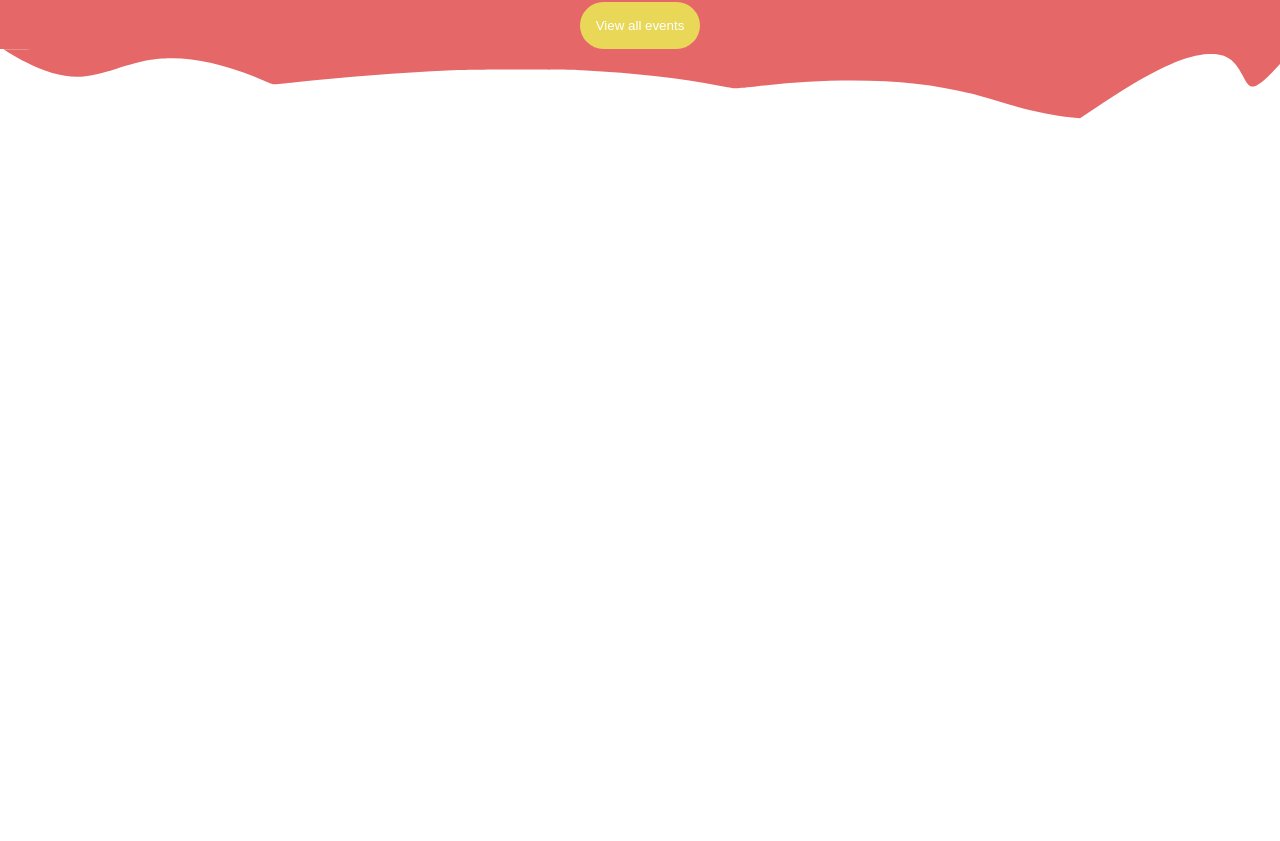
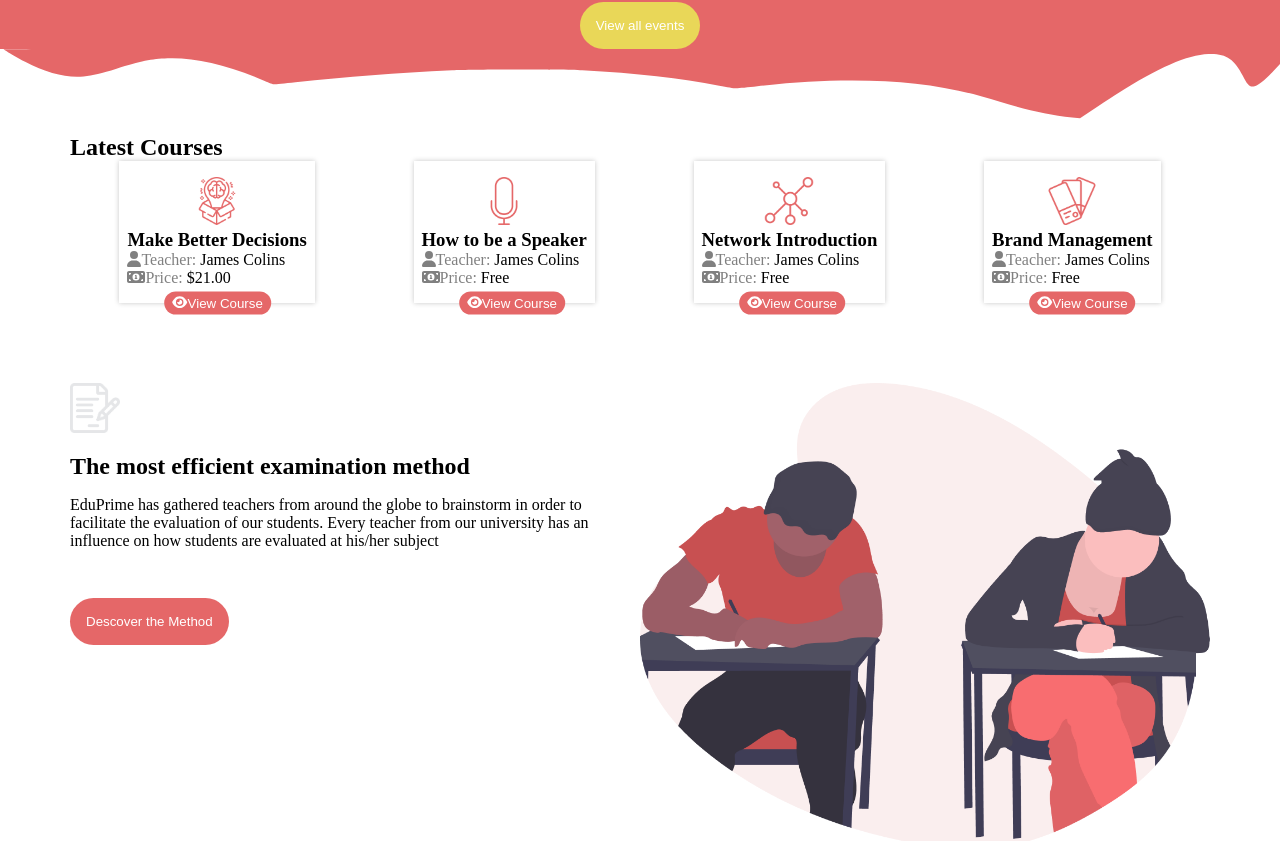
Before and after one commit to SimoneRicco/proj-html-vuejs, a Vue app in the folder my-app/: page / in a window 1280 px wide. Shown: the part 2448-3289 px from the top of the page. Before the commit the page ends 2582 px from the top, so only its background shows below. Built offline with nearby package versions, Linux system fonts and the light colour scheme.

Commit message:
add GeneralInfo component

```diff
--- a/my-app/src/App.vue
+++ b/my-app/src/App.vue
@@ -2,6 +2,7 @@
 import Browse from "./components/Browse.vue";
 import Events from "./components/Events.vue";
 import Faculties from "./components/Faculties.vue";
+import GeneralInfo from "./components/GeneralInfo.vue";
 import Header from "./components/Header.vue";
 import UniversityYear from "./components/UniversityYear.vue";
 export default {
@@ -24,6 +25,7 @@ export default {
     Faculties,
     UniversityYear,
     Events,
+    GeneralInfo,
   },
 };
 </script>
@@ -35,6 +37,7 @@ export default {
     <Faculties></Faculties>
     <UniversityYear></UniversityYear>
     <Events></Events>
+    <GeneralInfo></GeneralInfo>
   </div>
 </template>
 
--- /dev/null
+++ b/my-app/src/components/GeneralInfo.vue
@@ -0,0 +1,184 @@
+<script>
+export default {};
+</script>
+
+<template>
+  <section>
+    <div class="latest-courses">
+      <h2>Latest Courses</h2>
+      <div class="cards">
+        <div class="card">
+          <div class="image">
+            <img
+              src="../../edu/img/Decisions-icon.png"
+              alt=""
+              class="top-icon"
+            />
+          </div>
+          <h3 class="black">Make Better Decisions</h3>
+          <div class="teacher">
+            <font-awesome-icon icon="fa-solid fa-user" />Teacher:
+            <span class="black">James Colins</span>
+          </div>
+          <div class="price">
+            <font-awesome-icon icon="fa-solid fa-money-bill-1" />Price:
+            <span class="black">$21.00</span>
+          </div>
+          <button class="v-course">
+            <font-awesome-icon icon="fa-solid fa-eye" />View Course
+          </button>
+        </div>
+        <div class="card">
+          <div class="image">
+            <img src="../../edu/img/Speaker-icon.png" alt="" class="top-icon" />
+          </div>
+          <h3 class="black">How to be a Speaker</h3>
+          <div class="teacher">
+            <font-awesome-icon icon="fa-solid fa-user" />Teacher:
+            <span class="black">James Colins</span>
+          </div>
+          <div class="price">
+            <font-awesome-icon icon="fa-solid fa-money-bill-1" />Price:
+            <span class="black">Free</span>
+          </div>
+          <button class="v-course">
+            <font-awesome-icon icon="fa-solid fa-eye" />View Course
+          </button>
+        </div>
+        <div class="card">
+          <div class="image">
+            <img src="../../edu/img/Network-icon.png" alt="" class="top-icon" />
+          </div>
+          <h3 class="black">Network Introduction</h3>
+          <div class="teacher">
+            <font-awesome-icon icon="fa-solid fa-user" />Teacher:
+            <span class="black">James Colins</span>
+          </div>
+          <div class="price">
+            <font-awesome-icon icon="fa-solid fa-money-bill-1" />Price:
+            <span class="black">Free</span>
+          </div>
+          <button class="v-course">
+            <font-awesome-icon icon="fa-solid fa-eye" />View Course
+          </button>
+        </div>
+        <div class="card">
+          <div class="image">
+            <img src="../../edu/img/Brand-icon.png" alt="" class="top-icon" />
+          </div>
+          <h3 class="black">Brand Management</h3>
+          <div class="teacher">
+            <font-awesome-icon icon="fa-solid fa-user" />Teacher:
+            <span class="black">James Colins</span>
+          </div>
+          <div class="price">
+            <font-awesome-icon icon="fa-solid fa-money-bill-1" />Price:
+            <span class="black">Free</span>
+          </div>
+          <button class="v-course">
+            <font-awesome-icon icon="fa-solid fa-eye" />View Course
+          </button>
+        </div>
+      </div>
+    </div>
+    <div class="row">
+      <div class="description">
+        <img src="../../edu/img/Exam-icon.png" alt="" class="row-icon" />
+        <h2>The most efficient examination method</h2>
+        <p>
+          EduPrime has gathered teachers from around the globe to brainstorm in
+          order to facilitate the evaluation of our students. Every teacher from
+          our university has an influence on how students are evaluated at
+          his/her subject
+        </p>
+        <button class="btn">Descover the Method</button>
+      </div>
+      <div class="side-img">
+        <img src="../../edu/img/Exam-Illustration.png" alt="" />
+      </div>
+    </div>
+    <div class="row reverse">
+      <div class="description">
+        <img src="../../edu/img/Exam-icon-1.png" alt="" class="row-icon" />
+        <h2>Variable fees for international students</h2>
+        <p>
+          EduPrime has gathered teachers from around the globe to brainstorm in
+          order to facilitate the evaluation of our students. Every teacher from
+          our university has an influence on how students are evaluated at
+          his/her subject
+        </p>
+        <button class="btn">Descover the Method</button>
+      </div>
+      <div class="side-img">
+        <img src="../../edu/img/Girl-Illustration.png" alt="" />
+      </div>
+    </div>
+  </section>
+</template>
+
+<style lang="scss" scoped>
+$orange: #e56768;
+section {
+  width: 1140px;
+  margin: auto;
+}
+.top-icon {
+  width: 50px;
+}
+.image {
+  text-align: center;
+}
+.cards {
+  display: flex;
+  justify-content: space-around;
+  .card {
+    box-shadow: 0 0 5px rgb(199, 199, 199);
+    color: grey;
+    padding: 1rem 0.5rem;
+    position: relative;
+    .v-course {
+      background-color: $orange;
+      border: 0;
+      padding: 4px 8px;
+      border-radius: 50px;
+      color: white;
+      position: absolute;
+      bottom: 0;
+      transform: translate(35%, 50%);
+    }
+  }
+  .black {
+    color: black;
+  }
+}
+.row {
+  margin-top: 5rem;
+  display: flex;
+  h2 {
+    margin: 1rem 0;
+  }
+  .row-icon {
+    width: 50px;
+  }
+  .description {
+    width: 50%;
+  }
+  .side-img {
+    width: 50%;
+    img {
+      width: 100%;
+    }
+  }
+  .btn {
+    background-color: $orange;
+    padding: 1rem;
+    color: white;
+    border: 0;
+    border-radius: 50px;
+    margin-top: 3rem;
+  }
+}
+.reverse {
+  flex-direction: row-reverse;
+}
+</style>
```
